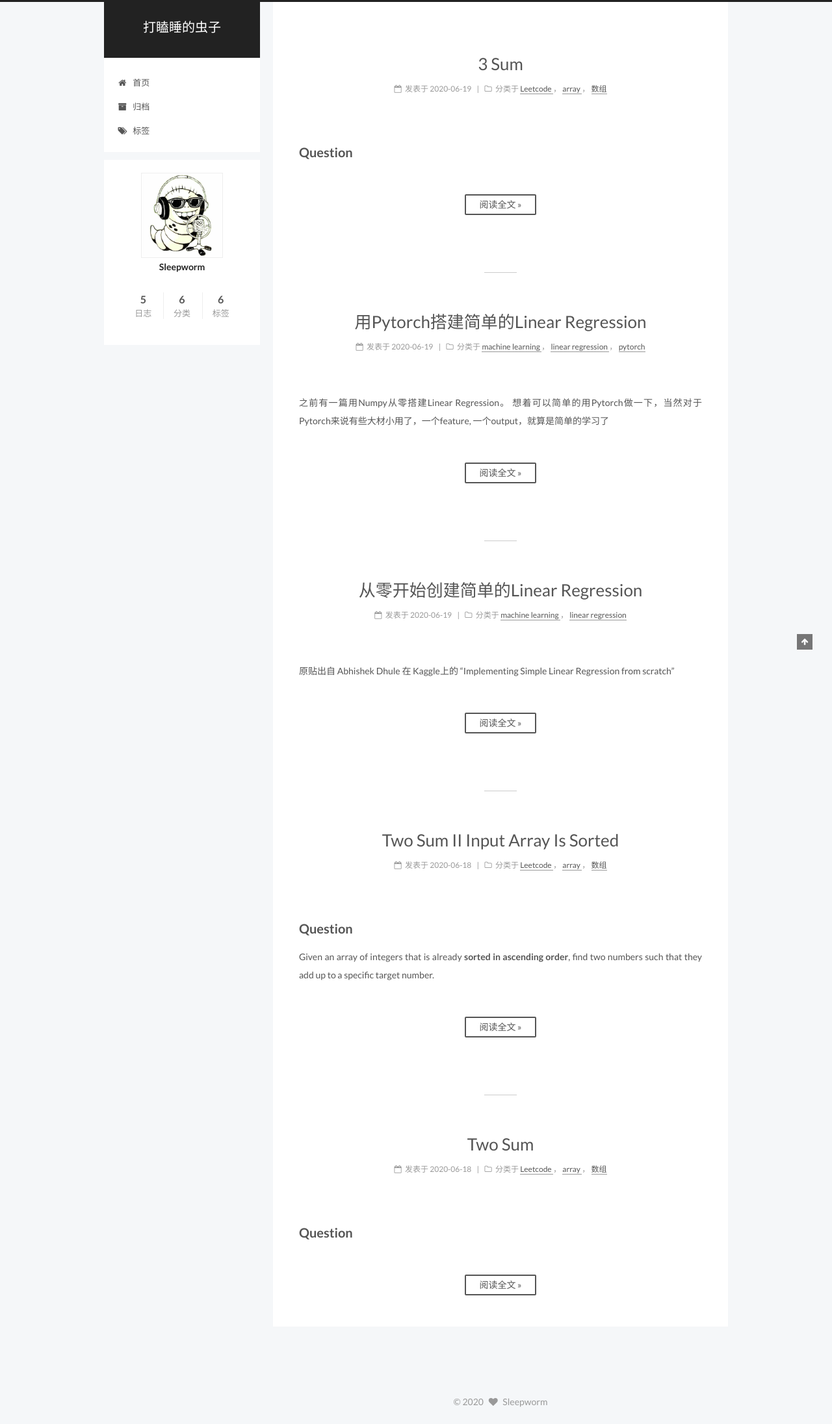
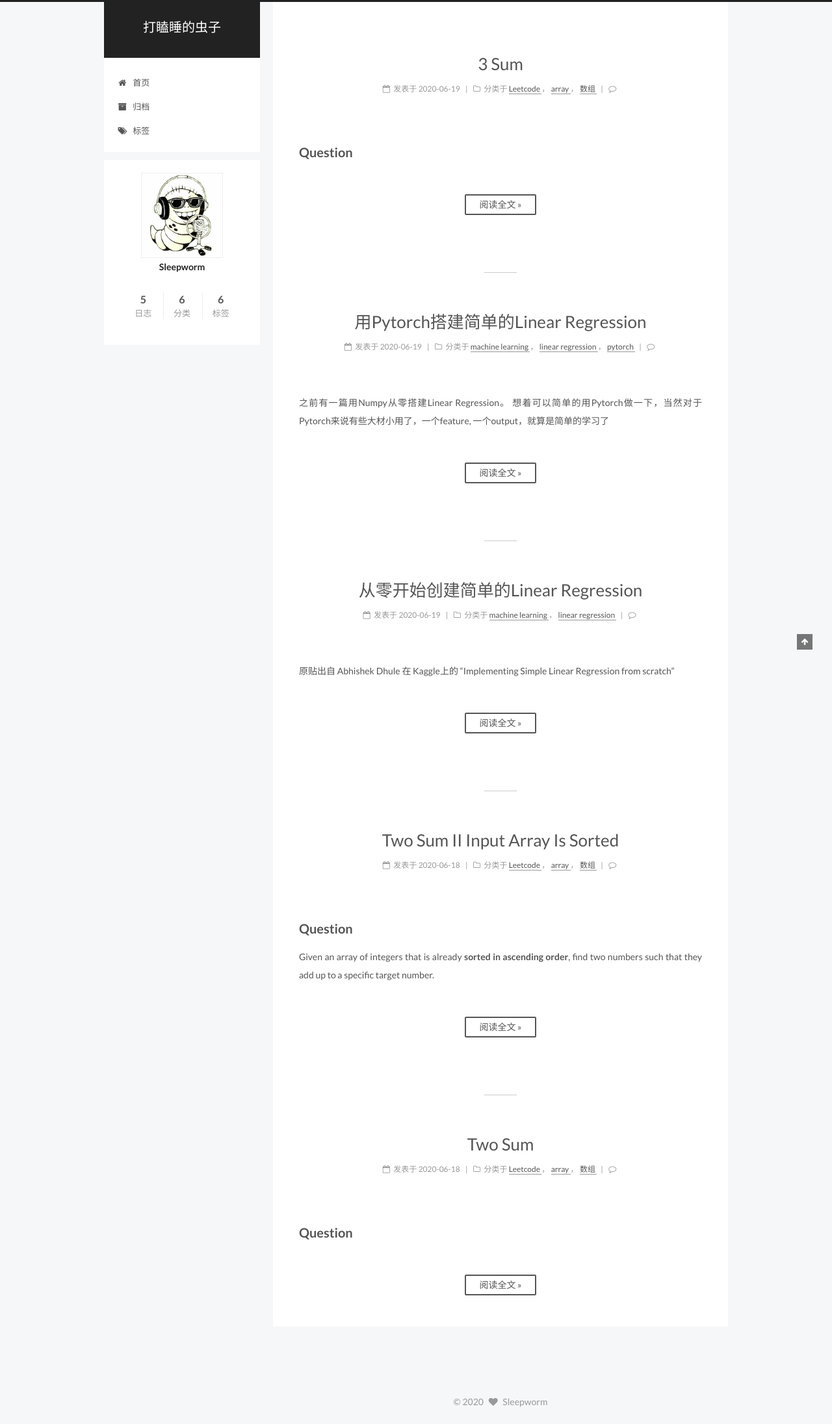
Before and after one commit to sleepworm/sleepworm.github.io, a Jekyll site: the page built from index.html, in a window 1280 px wide. Shown: the whole page at 65% size. Built offline with Jekyll 4.4.1, drawn with Linux system fonts in a browser that asks for light colours; the list of posts is cut into pages by our own code; comment, search, counter and statistics services are not loaded.

Commit message:
enable disqus

```diff
--- a/_config.yml
+++ b/_config.yml
@@ -385,8 +385,8 @@ han: false
 # TODO: longc
 # Disqus
 disqus:
-  enable: false
-  shortname:
+  enable: true
+  shortname: sleepworm
   count: true
   # hide comments (visitors need to click to load the comments)
   # count need to be false when hide is true
```
